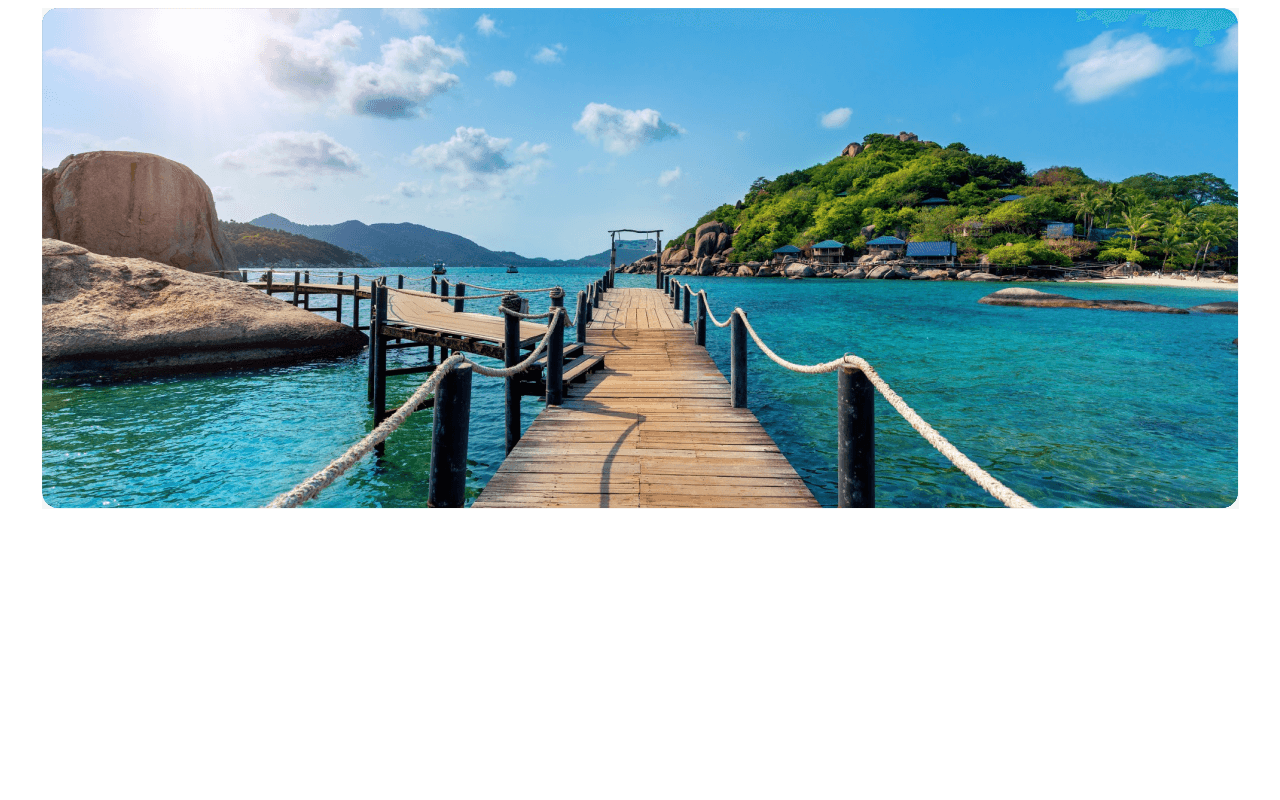
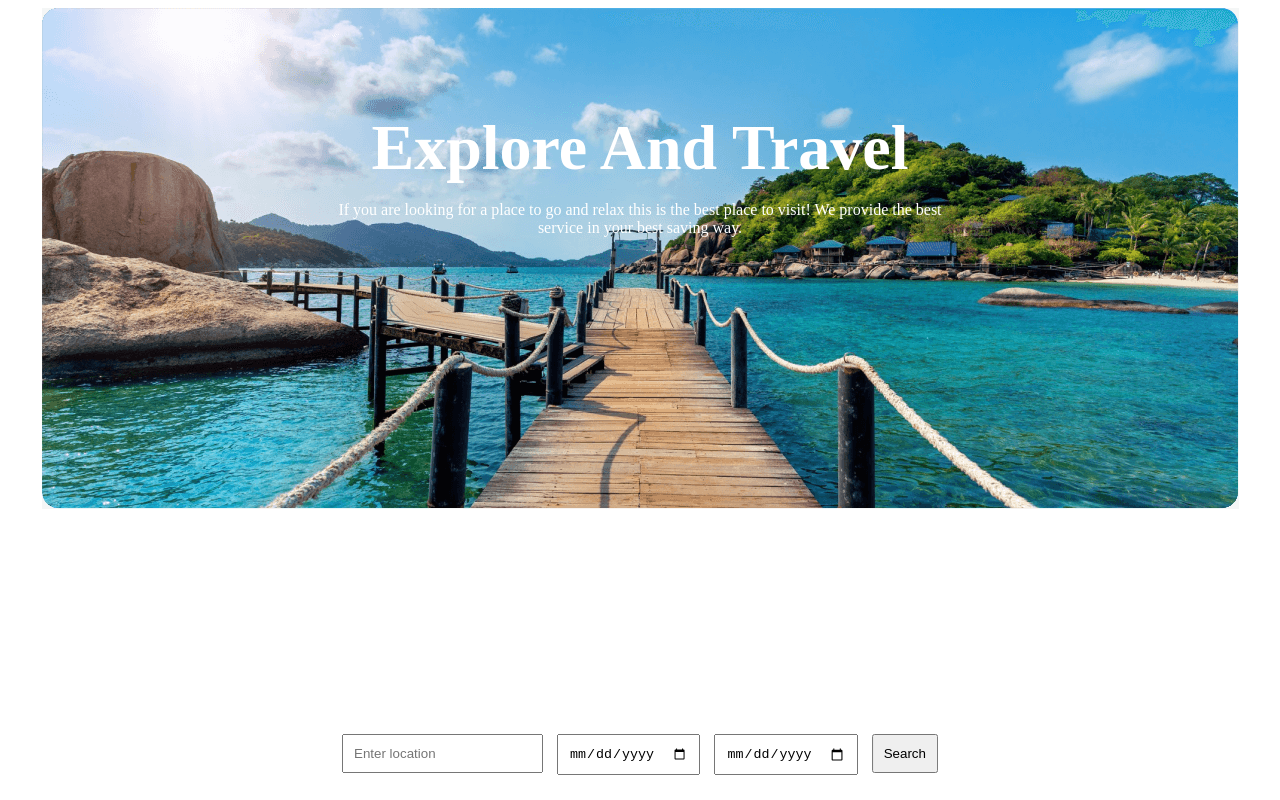
Before and after one commit to Mahin-wick/Ph-Assignment-2, a plain HTML site: page index.html in a window 1280 px wide. Drawn offline with Linux system fonts and the light colour scheme.

Commit message:
second commit

```diff
--- a/index.html
+++ b/index.html
@@ -13,7 +13,19 @@
     <div class="banner">
     <img src="images/Group 13.png" alt="Banner Image">
     </div>
+    <div class="overlay-text">
+        <h1>Explore And Travel</h1>
+        <p>If you are looking for a place to go and relax this is the best place to visit!
+        We provide the best service in your best saving way.
+        </p>
+      </div>
     </div>
+    <form class="search-form">
+        <input type="text" name="location" placeholder="Enter location" required>
+        <input type="date" name="check-in" required>
+        <input type="date" name="check-out" required>
+        <button type="submit">Search</button>
+    </form>
 </header>
 <main>
 
--- a/styles.css
+++ b/styles.css
@@ -5,7 +5,40 @@
     justify-content: center;
     align-items: center;
     width: 100%;
-    height: 500px; /* Set the desired height */
-    max-width: 1150px; /* Set the desired maximum width */
+    height: 500px;
+    max-width: 1150px;
     margin: 0 auto; /* Center the banner horizontally */
+   }
+  .overlay-text {
+    position: absolute;
+    top: 20%;
+    left: 50%;
+    transform: translate(-50%, -50%);
+    text-align: center;
+    color: #fff; /* Set text color */
   }
+
+  .overlay-text h1 {
+    font-size: 64px;
+    font-weight: 800;
+    margin-bottom: 10px;
+  }
+
+  .overlay-text p {
+    font-size: 16px;
+  }
+/* New styles for search form */
+.search-form {
+  position: absolute;
+  bottom: 20px; /* Adjust the distance from the bottom */
+  left: 50%;
+  transform: translateX(-50%);
+  text-align: center;
+  z-index: 1; /* Add this line */
+}
+
+.search-form input,
+.search-form button {
+  padding: 10px;
+  margin: 5px;
+}
```
